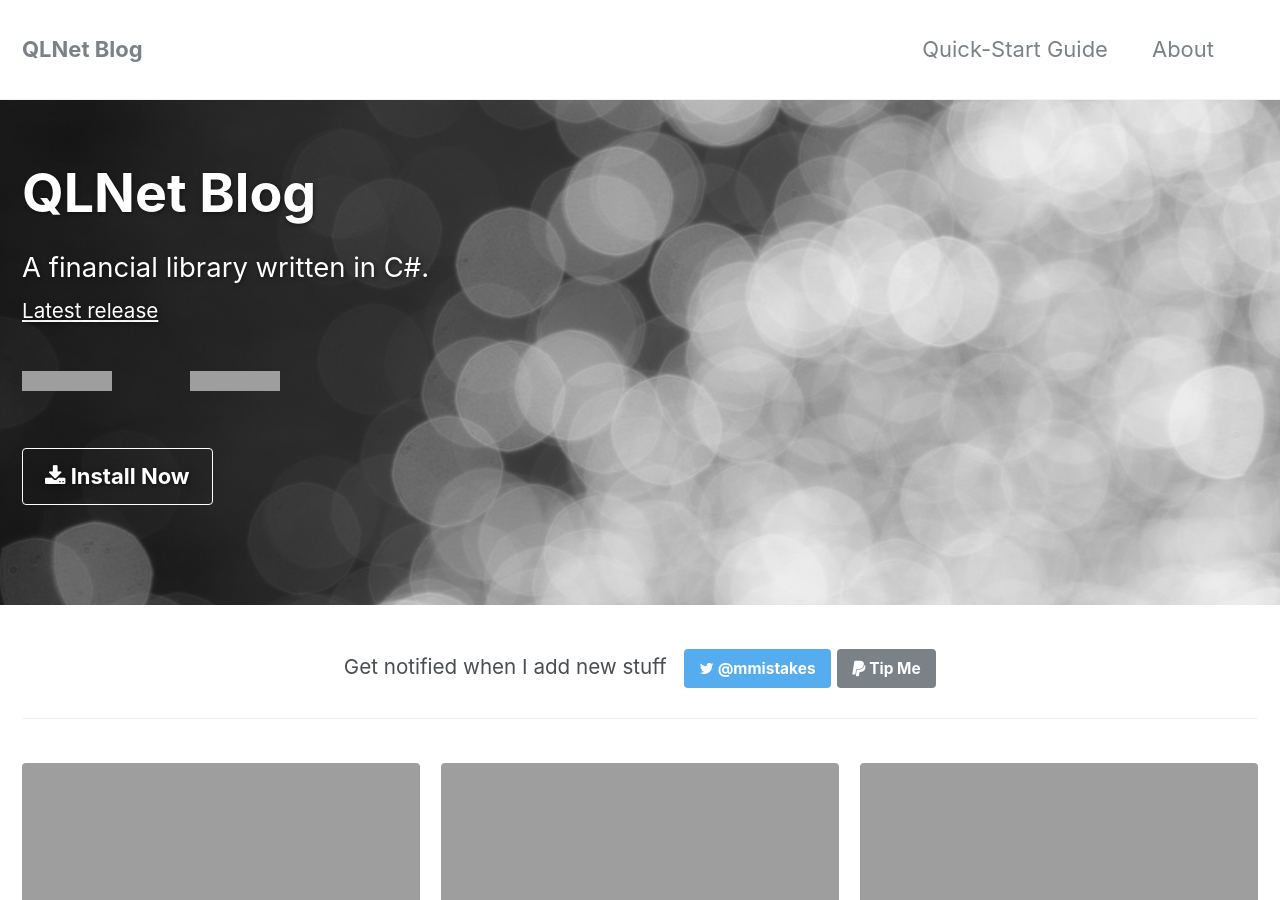
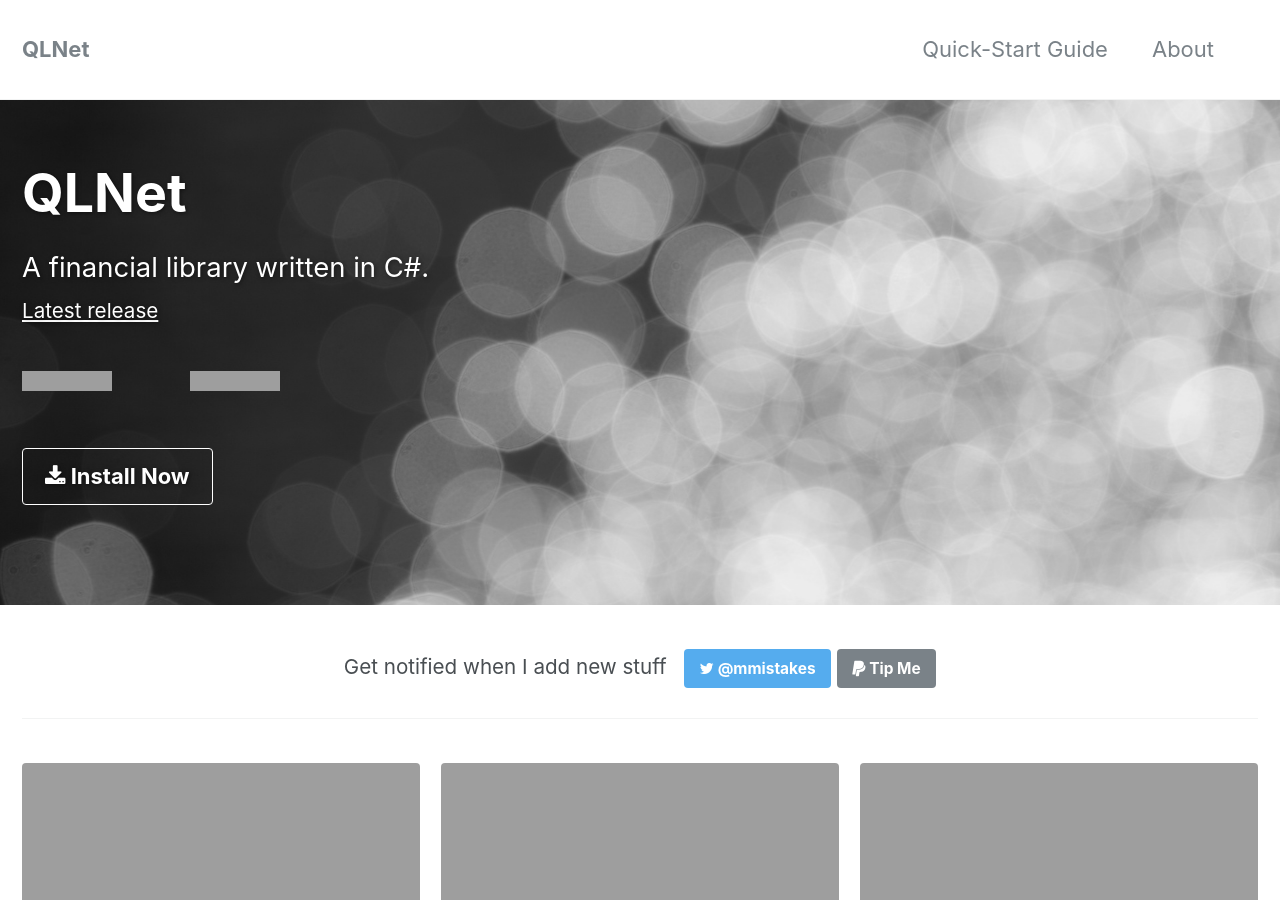
Before and after one commit to amaggiulli/QLNet, a Jekyll site: the page built from _pages/home.md, in a window 1280 px wide and 900 px high. Built offline with Jekyll 4.4.1, drawn with Linux system fonts in a browser that asks for light colours; grey boxes are pictures that could not be loaded.

Commit message:
Blog update [skip ci]

```diff
--- a/_config.yml
+++ b/_config.yml
@@ -7,7 +7,7 @@
 
 # Site Settings
 locale                   : "en"
-title                    : "QLNet Blog"
+title                    : "QLNet"
 title_separator          : "-"
 name                     : "Andrea Maggiulli"
 description              : "QLNet Financial Library"
```
